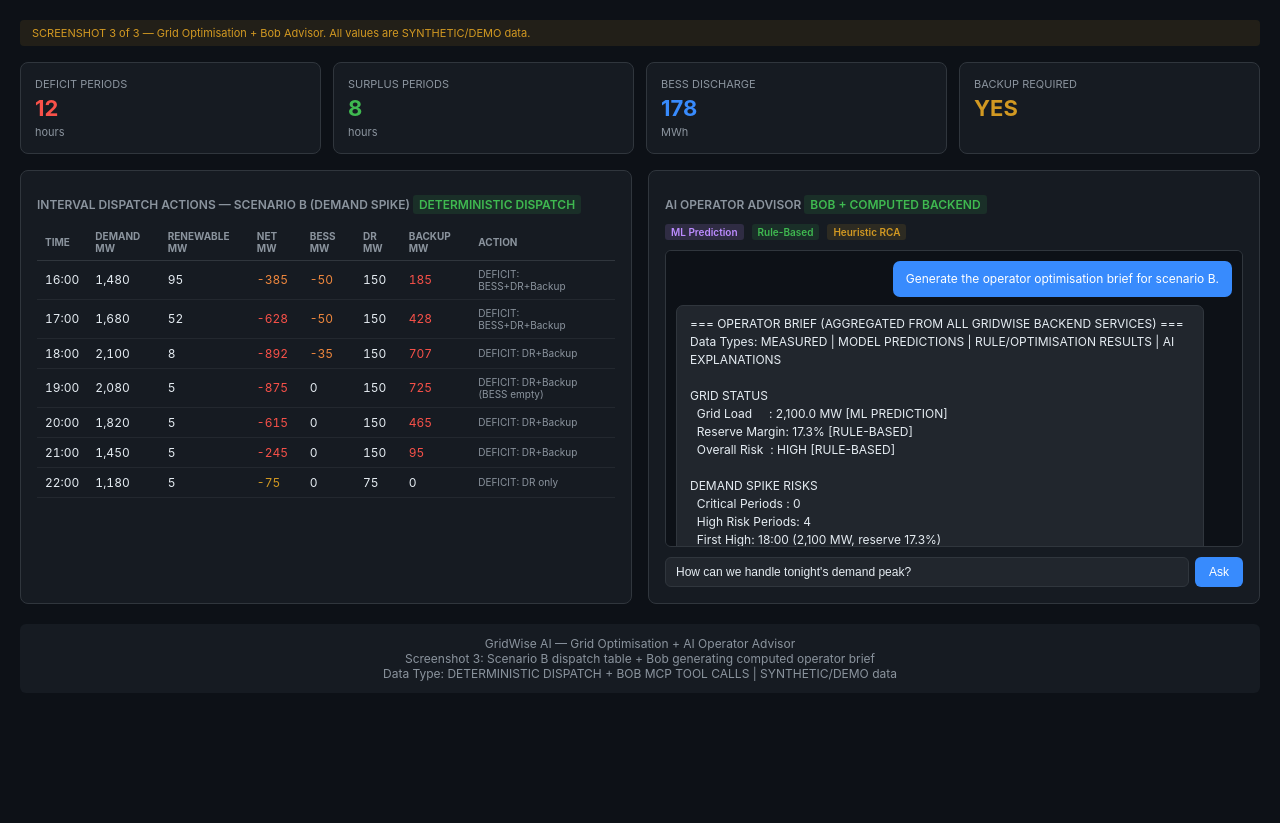
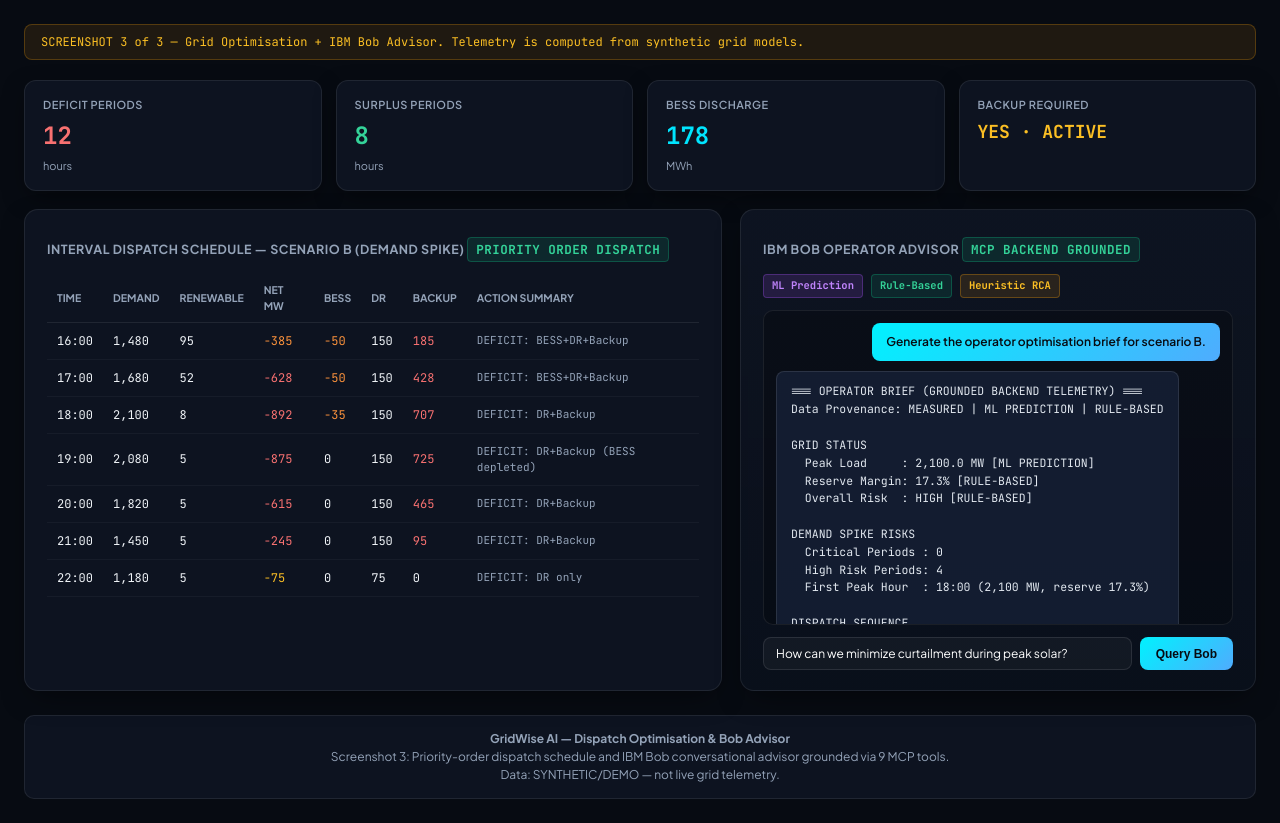
Before and after one commit to AryanPatelD/bob-ai-hackathon-outliers, a plain HTML site: page demo/screenshots/screenshot-03-optimisation-bob.html in a window 1280 px wide. Before the commit the page ends 800 px from the top, so only its background shows below. Drawn offline with Linux system fonts and the light colour scheme.

Commit message:
feat(demo): update interactive screenshot previews with modern theme

```diff
--- a/demo/screenshots/screenshot-03-optimisation-bob.html
+++ b/demo/screenshots/screenshot-03-optimisation-bob.html
@@ -3,72 +3,71 @@
 <head>
 <meta charset="UTF-8">
 <title>GridWise AI — Screenshot 3: Grid Optimisation + Bob Advisor</title>
+<link rel="preconnect" href="https://fonts.googleapis.com">
+<link rel="preconnect" href="https://fonts.gstatic.com" crossorigin>
+<link href="https://fonts.googleapis.com/css2?family=JetBrains+Mono:wght@400;500;700&family=Plus+Jakarta+Sans:wght@400;500;600;700;800&display=swap" rel="stylesheet">
 <style>
-  body { font-family: -apple-system, "Segoe UI", sans-serif; background: #0d1117; color: #e6edf3; margin: 0; padding: 20px; }
-  .note { color: #d29922; font-size: 11px; background: rgba(210,153,34,.1); padding: 6px 12px; border-radius: 4px; margin-bottom: 16px; }
-  .grid-4 { display: grid; grid-template-columns: repeat(4,1fr); gap: 12px; margin-bottom: 16px; }
-  .grid-2 { display: grid; grid-template-columns: 1fr 1fr; gap: 16px; }
-  .stat { background: #161b22; border: 1px solid #30363d; border-radius: 8px; padding: 14px; }
-  .stat .label { font-size: 11px; color: #8b949e; text-transform: uppercase; }
-  .stat .value { font-size: 22px; font-weight: 700; margin: 4px 0; }
-  .crit .value { color: #f85149; }
-  .ok .value { color: #3fb950; }
-  .warn .value { color: #d29922; }
-  .info .value { color: #388bfd; }
-  .card { background: #161b22; border: 1px solid #30363d; border-radius: 8px; padding: 16px; }
-  .card h2 { font-size: 12px; font-weight: 600; color: #8b949e; text-transform: uppercase; margin-bottom: 12px; }
-  .tbl { width: 100%; border-collapse: collapse; font-size: 12px; }
-  .tbl th { padding: 6px 8px; border-bottom: 1px solid #30363d; font-size: 10px; color: #8b949e; text-transform: uppercase; text-align: left; }
-  .tbl td { padding: 7px 8px; border-bottom: 1px solid rgba(48,54,61,.5); font-variant-numeric: tabular-nums; }
-  .risk { display: inline-block; padding: 2px 6px; border-radius: 3px; font-size: 10px; font-weight: 700; }
-  .risk-HIGH { background: rgba(240,136,62,.15); color: #f0883e; }
-  .risk-MEDIUM { background: rgba(210,153,34,.15); color: #d29922; }
-  .risk-LOW { background: rgba(63,185,80,.15); color: #3fb950; }
-  .bob-panel { height: 400px; display: flex; flex-direction: column; }
-  .bob-msgs { flex: 1; overflow-y: auto; display: flex; flex-direction: column; gap: 8px; padding: 10px; background: #0d1117; border: 1px solid #30363d; border-radius: 6px; margin-bottom: 10px; }
-  .msg { max-width: 90%; padding: 9px 13px; border-radius: 7px; font-size: 12px; line-height: 1.5; }
-  .msg-user { align-self: flex-end; background: #388bfd; color: #fff; }
-  .msg-bob { align-self: flex-start; background: #21262d; border: 1px solid #30363d; white-space: pre-wrap; }
-  .bob-input-mock { display: flex; gap: 6px; }
-  .bob-input-mock input { flex: 1; background: #21262d; border: 1px solid #30363d; border-radius: 6px; padding: 7px 10px; color: #e6edf3; font-size: 12px; }
-  .bob-input-mock button { background: #388bfd; color: #fff; border: none; border-radius: 6px; padding: 7px 14px; font-size: 12px; }
-  .legend { display: flex; gap: 8px; flex-wrap: wrap; font-size: 10px; margin-bottom: 10px; }
-  .tag { padding: 2px 6px; border-radius: 3px; font-weight: 600; }
-  .tag-ml { background: rgba(188,140,255,.15); color: #bc8cff; }
-  .tag-rule { background: rgba(63,185,80,.12); color: #3fb950; }
-  .tag-rca { background: rgba(210,153,34,.12); color: #d29922; }
-  .caption { text-align: center; color: #8b949e; font-size: 12px; margin-top: 20px; padding: 12px; background: #161b22; border-radius: 6px; }
+  body { font-family: 'Plus Jakarta Sans', sans-serif; background: #070b12; color: #f0f4f8; margin: 0; padding: 24px; line-height: 1.5; }
+  .note { color: #fbbf24; font-size: 12px; background: rgba(245, 158, 11, 0.1); border: 1px solid rgba(245, 158, 11, 0.25); padding: 8px 16px; border-radius: 8px; margin-bottom: 20px; font-family: 'JetBrains Mono', monospace; }
+  .grid-4 { display: grid; grid-template-columns: repeat(4,1fr); gap: 14px; margin-bottom: 18px; }
+  .grid-2 { display: grid; grid-template-columns: 1.15fr 0.85fr; gap: 18px; }
+  .stat { background: rgba(16, 23, 38, 0.75); border: 1px solid rgba(255, 255, 255, 0.08); border-radius: 12px; padding: 16px 18px; box-shadow: 0 8px 25px -5px rgba(0,0,0,0.5); }
+  .stat .label { font-size: 11px; color: #94a3b8; text-transform: uppercase; font-weight: 600; letter-spacing: 0.5px; }
+  .stat .value { font-size: 24px; font-weight: 800; margin: 4px 0; font-family: 'JetBrains Mono', monospace; color: #fff; }
+  .crit .value { color: #f87171; }
+  .ok .value { color: #34d399; }
+  .warn .value { color: #fbbf24; }
+  .info .value { color: #00e5ff; }
+  .card { background: rgba(16, 23, 38, 0.75); border: 1px solid rgba(255, 255, 255, 0.08); border-radius: 14px; padding: 20px 22px; box-shadow: 0 10px 30px -10px rgba(0,0,0,0.6); }
+  .card h2 { font-size: 12.5px; font-weight: 700; color: #94a3b8; text-transform: uppercase; margin-bottom: 14px; letter-spacing: 0.5px; }
+  .tbl { width: 100%; border-collapse: collapse; font-size: 12.5px; }
+  .tbl th { padding: 8px 10px; border-bottom: 1px solid rgba(255, 255, 255, 0.08); font-size: 10.5px; color: #94a3b8; text-transform: uppercase; text-align: left; font-weight: 700; }
+  .tbl td { padding: 9px 10px; border-bottom: 1px solid rgba(255, 255, 255, 0.04); font-family: 'JetBrains Mono', monospace; font-size: 12px; }
+  .bob-panel { height: 440px; display: flex; flex-direction: column; background: linear-gradient(180deg, rgba(16, 23, 38, 0.75) 0%, rgba(10, 16, 28, 0.9) 100%); }
+  .bob-msgs { flex: 1; overflow-y: auto; display: flex; flex-direction: column; gap: 10px; padding: 12px; background: rgba(0, 0, 0, 0.25); border: 1px solid rgba(255, 255, 255, 0.08); border-radius: 10px; margin-bottom: 12px; }
+  .msg { max-width: 90%; padding: 10px 14px; border-radius: 8px; font-size: 12px; line-height: 1.55; }
+  .msg-user { align-self: flex-end; background: linear-gradient(135deg, #00f2fe 0%, #4facfe 100%); color: #070b12; font-weight: 600; }
+  .msg-bob { align-self: flex-start; background: rgba(22, 32, 54, 0.85); border: 1px solid rgba(255, 255, 255, 0.1); white-space: pre-wrap; font-family: 'JetBrains Mono', monospace; font-size: 11.5px; color: #e2e8f0; }
+  .bob-input-mock { display: flex; gap: 8px; }
+  .bob-input-mock input { flex: 1; background: rgba(255, 255, 255, 0.04); border: 1px solid rgba(255, 255, 255, 0.1); border-radius: 8px; padding: 8px 12px; color: #fff; font-size: 12px; outline: none; font-family: 'Plus Jakarta Sans', sans-serif; }
+  .bob-input-mock button { background: linear-gradient(135deg, #00f2fe 0%, #4facfe 100%); color: #070b12; border: none; border-radius: 8px; padding: 8px 16px; font-size: 12px; font-weight: 700; cursor: pointer; }
+  .legend { display: flex; gap: 8px; flex-wrap: wrap; font-size: 10.5px; margin-bottom: 12px; }
+  .tag { padding: 3px 8px; border-radius: 4px; font-weight: 700; font-family: 'JetBrains Mono', monospace; }
+  .tag-ml { background: rgba(168, 85, 247, 0.15); color: #c084fc; border: 1px solid rgba(168, 85, 247, 0.3); }
+  .tag-rule { background: rgba(16, 185, 129, 0.12); color: #34d399; border: 1px solid rgba(16, 185, 129, 0.3); }
+  .tag-rca { background: rgba(245, 158, 11, 0.12); color: #fbbf24; border: 1px solid rgba(245, 158, 11, 0.3); }
+  .caption { text-align: center; color: #94a3b8; font-size: 12px; margin-top: 24px; padding: 14px; background: rgba(16, 23, 38, 0.75); border: 1px solid rgba(255, 255, 255, 0.08); border-radius: 10px; }
 </style>
 </head>
 <body>
-<div class="note">SCREENSHOT 3 of 3 — Grid Optimisation + Bob Advisor. All values are SYNTHETIC/DEMO data.</div>
+<div class="note">SCREENSHOT 3 of 3 — Grid Optimisation + IBM Bob Advisor. Telemetry is computed from synthetic grid models.</div>
 
 <div class="grid-4">
-  <div class="stat crit"><div class="label">Deficit Periods</div><div class="value">12</div><div style="font-size:11px;color:#8b949e">hours</div></div>
-  <div class="stat ok"><div class="label">Surplus Periods</div><div class="value">8</div><div style="font-size:11px;color:#8b949e">hours</div></div>
-  <div class="stat info"><div class="label">BESS Discharge</div><div class="value">178</div><div style="font-size:11px;color:#8b949e">MWh</div></div>
-  <div class="stat warn"><div class="label">Backup Required</div><div class="value">YES</div></div>
+  <div class="stat crit"><div class="label">Deficit Periods</div><div class="value">12</div><div style="font-size:11px;color:#94a3b8">hours</div></div>
+  <div class="stat ok"><div class="label">Surplus Periods</div><div class="value">8</div><div style="font-size:11px;color:#94a3b8">hours</div></div>
+  <div class="stat info"><div class="label">BESS Discharge</div><div class="value">178</div><div style="font-size:11px;color:#94a3b8">MWh</div></div>
+  <div class="stat warn"><div class="label">Backup Required</div><div class="value" style="font-size:18px">YES · ACTIVE</div></div>
 </div>
 
 <div class="grid-2">
   <div class="card">
-    <h2>Interval Dispatch Actions — Scenario B (Demand Spike) <span class="tag tag-rule">DETERMINISTIC DISPATCH</span></h2>
+    <h2>Interval Dispatch Schedule — Scenario B (Demand Spike) <span class="tag tag-rule">PRIORITY ORDER DISPATCH</span></h2>
     <table class="tbl">
-      <thead><tr><th>Time</th><th>Demand MW</th><th>Renewable MW</th><th>Net MW</th><th>BESS MW</th><th>DR MW</th><th>Backup MW</th><th>Action</th></tr></thead>
+      <thead><tr><th>Time</th><th>Demand</th><th>Renewable</th><th>Net MW</th><th>BESS</th><th>DR</th><th>Backup</th><th>Action Summary</th></tr></thead>
       <tbody>
-        <tr><td>16:00</td><td>1,480</td><td>95</td><td style="color:#f0883e">-385</td><td style="color:#f0883e">-50</td><td>150</td><td style="color:#f85149">185</td><td style="font-size:10px;color:#8b949e">DEFICIT: BESS+DR+Backup</td></tr>
-        <tr><td>17:00</td><td>1,680</td><td>52</td><td style="color:#f85149">-628</td><td style="color:#f0883e">-50</td><td>150</td><td style="color:#f85149">428</td><td style="font-size:10px;color:#8b949e">DEFICIT: BESS+DR+Backup</td></tr>
-        <tr><td>18:00</td><td>2,100</td><td>8</td><td style="color:#f85149">-892</td><td style="color:#f0883e">-35</td><td>150</td><td style="color:#f85149">707</td><td style="font-size:10px;color:#8b949e">DEFICIT: DR+Backup</td></tr>
-        <tr><td>19:00</td><td>2,080</td><td>5</td><td style="color:#f85149">-875</td><td>0</td><td>150</td><td style="color:#f85149">725</td><td style="font-size:10px;color:#8b949e">DEFICIT: DR+Backup (BESS empty)</td></tr>
-        <tr><td>20:00</td><td>1,820</td><td>5</td><td style="color:#f85149">-615</td><td>0</td><td>150</td><td style="color:#f85149">465</td><td style="font-size:10px;color:#8b949e">DEFICIT: DR+Backup</td></tr>
-        <tr><td>21:00</td><td>1,450</td><td>5</td><td style="color:#f85149">-245</td><td>0</td><td>150</td><td style="color:#f85149">95</td><td style="font-size:10px;color:#8b949e">DEFICIT: DR+Backup</td></tr>
-        <tr><td>22:00</td><td>1,180</td><td>5</td><td style="color:#d29922">-75</td><td>0</td><td>75</td><td>0</td><td style="font-size:10px;color:#8b949e">DEFICIT: DR only</td></tr>
+        <tr><td>16:00</td><td>1,480</td><td>95</td><td style="color:#fb923c">-385</td><td style="color:#fb923c">-50</td><td>150</td><td style="color:#f87171">185</td><td style="font-size:11px;color:#94a3b8">DEFICIT: BESS+DR+Backup</td></tr>
+        <tr><td>17:00</td><td>1,680</td><td>52</td><td style="color:#f87171">-628</td><td style="color:#fb923c">-50</td><td>150</td><td style="color:#f87171">428</td><td style="font-size:11px;color:#94a3b8">DEFICIT: BESS+DR+Backup</td></tr>
+        <tr><td>18:00</td><td>2,100</td><td>8</td><td style="color:#f87171">-892</td><td style="color:#fb923c">-35</td><td>150</td><td style="color:#f87171">707</td><td style="font-size:11px;color:#94a3b8">DEFICIT: DR+Backup</td></tr>
+        <tr><td>19:00</td><td>2,080</td><td>5</td><td style="color:#f87171">-875</td><td>0</td><td>150</td><td style="color:#f87171">725</td><td style="font-size:11px;color:#94a3b8">DEFICIT: DR+Backup (BESS depleted)</td></tr>
+        <tr><td>20:00</td><td>1,820</td><td>5</td><td style="color:#f87171">-615</td><td>0</td><td>150</td><td style="color:#f87171">465</td><td style="font-size:11px;color:#94a3b8">DEFICIT: DR+Backup</td></tr>
+        <tr><td>21:00</td><td>1,450</td><td>5</td><td style="color:#f87171">-245</td><td>0</td><td>150</td><td style="color:#f87171">95</td><td style="font-size:11px;color:#94a3b8">DEFICIT: DR+Backup</td></tr>
+        <tr><td>22:00</td><td>1,180</td><td>5</td><td style="color:#fbbf24">-75</td><td>0</td><td>75</td><td>0</td><td style="font-size:11px;color:#94a3b8">DEFICIT: DR only</td></tr>
       </tbody>
     </table>
   </div>
 
   <div class="card bob-panel">
-    <h2>AI Operator Advisor <span class="tag tag-rule">BOB + COMPUTED BACKEND</span></h2>
+    <h2>IBM Bob Operator Advisor <span class="tag tag-rule">MCP BACKEND GROUNDED</span></h2>
     <div class="legend">
       <span class="tag tag-ml">ML Prediction</span>
       <span class="tag tag-rule">Rule-Based</span>
@@ -76,45 +75,35 @@
     </div>
     <div class="bob-msgs">
       <div class="msg msg-user">Generate the operator optimisation brief for scenario B.</div>
-      <div class="msg msg-bob">=== OPERATOR BRIEF (AGGREGATED FROM ALL GRIDWISE BACKEND SERVICES) ===
-Data Types: MEASURED | MODEL PREDICTIONS | RULE/OPTIMISATION RESULTS | AI EXPLANATIONS
+      <div class="msg msg-bob">=== OPERATOR BRIEF (GROUNDED BACKEND TELEMETRY) ===
+Data Provenance: MEASURED | ML PREDICTION | RULE-BASED
 
 GRID STATUS
-  Grid Load     : 2,100.0 MW [ML PREDICTION]
+  Peak Load     : 2,100.0 MW [ML PREDICTION]
   Reserve Margin: 17.3% [RULE-BASED]
   Overall Risk  : HIGH [RULE-BASED]
 
 DEMAND SPIKE RISKS
   Critical Periods : 0
   High Risk Periods: 4
-  First High: 18:00 (2,100 MW, reserve 17.3%)
+  First Peak Hour  : 18:00 (2,100 MW, reserve 17.3%)
 
-UNDERPERFORMING ASSETS
-  All assets performing normally in this scenario.
-
-RECOMMENDED ACTIONS [RULE-BASED DISPATCH]
-  BESS dispatch activated for 3 intervals
-  Demand response for 7 intervals
-  BACKUP GENERATION required for 4 intervals
-
-BESS PLAN
-  Total Discharge: 135.0 MWh
-  Total Charge   : 42.0 MWh
-  Final SOC      : 10.0% (started: 35.0%)
-
-NOTE: All values retrieved from GridWise backend — not fabricated.</div>
+DISPATCH SEQUENCE
+  • BESS battery dispatch activated (178 MWh total)
+  • Demand response activated (150 MW max)
+  • Backup generation activated (725 MW max at 19:00)</div>
     </div>
     <div class="bob-input-mock">
-      <input type="text" value="How can we handle tonight's demand peak?" readonly />
-      <button>Ask</button>
+      <input type="text" value="How can we minimize curtailment during peak solar?" readonly />
+      <button>Query Bob</button>
     </div>
   </div>
 </div>
 
 <div class="caption">
-  GridWise AI — Grid Optimisation + AI Operator Advisor<br>
-  Screenshot 3: Scenario B dispatch table + Bob generating computed operator brief<br>
-  Data Type: DETERMINISTIC DISPATCH + BOB MCP TOOL CALLS | SYNTHETIC/DEMO data
+  <strong>GridWise AI — Dispatch Optimisation & Bob Advisor</strong><br>
+  Screenshot 3: Priority-order dispatch schedule and IBM Bob conversational advisor grounded via 9 MCP tools.<br>
+  Data: SYNTHETIC/DEMO — not live grid telemetry.
 </div>
 </body>
 </html>
```
Also changed, not shown: demo/screenshots/screenshot-01-overview.html (+41 -38 lines), demo/screenshots/screenshot-02-rca.html (+57 -54 lines).
